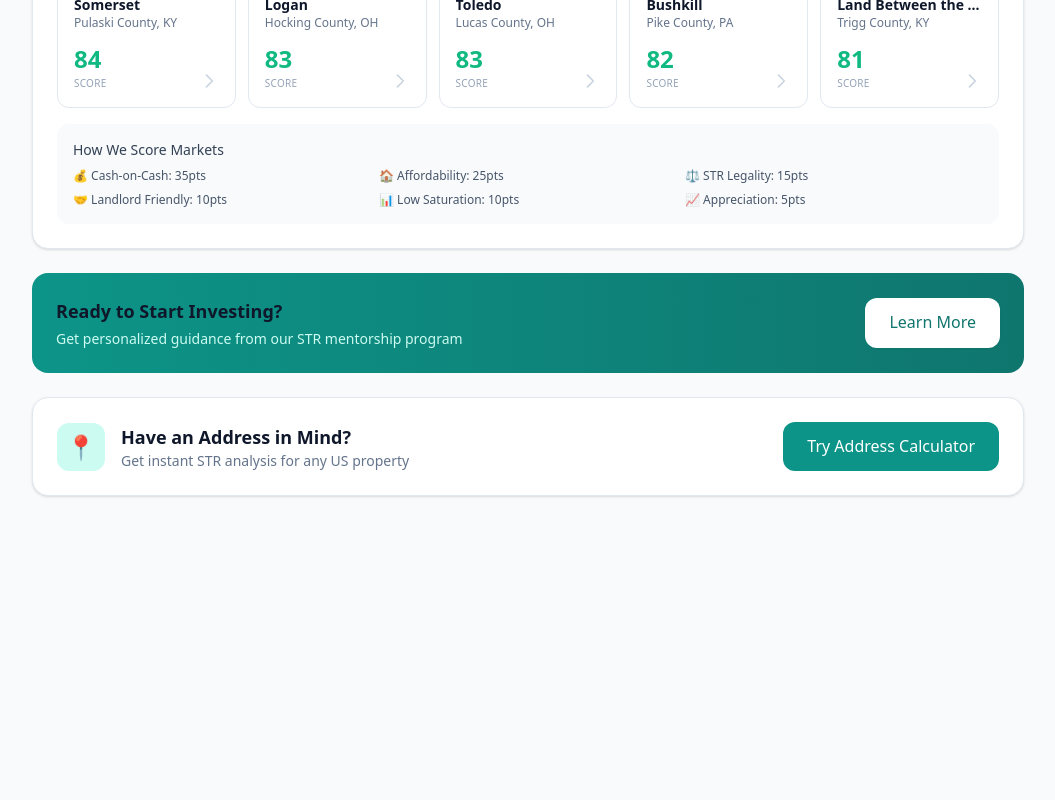
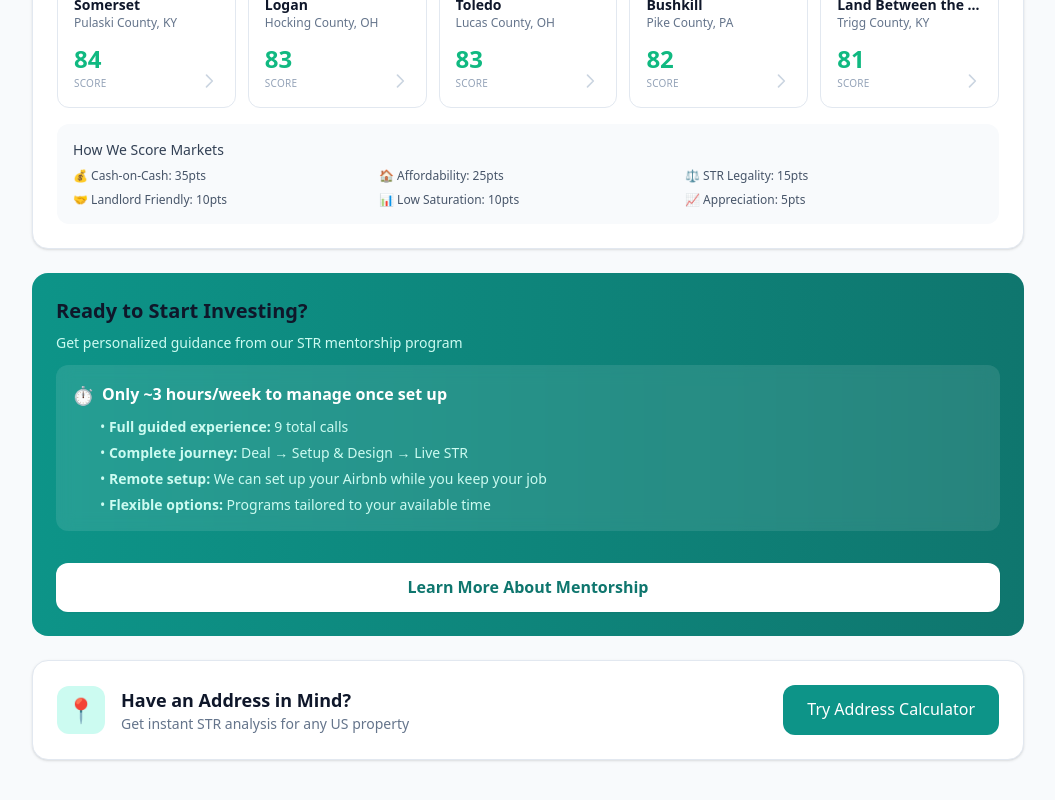
Before and after one commit to helloteeco/Edge, a Next.js app: page / in a window 1280 px wide. Shown: the part 1735-2535 px from the top of the page, without its empty margins (112-1167 px from the left). Before the commit the page ends 2335 px from the top, so only its background shows below. Built offline with nearby package versions, Linux system fonts and the light colour scheme.

Commit message:
Add expanded mentorship details to Ready to Start Investing section

```diff
--- a/src/app/page.tsx
+++ b/src/app/page.tsx
@@ -71,18 +71,32 @@ export default function HomePage() {
 
         {/* CTA Section */}
         <div className="mt-6 bg-gradient-to-r from-teal-600 to-teal-700 rounded-2xl p-6 text-white">
-          <div className="flex flex-col sm:flex-row items-center justify-between gap-4">
+          <div className="flex flex-col gap-4">
             <div>
-              <h3 className="text-lg font-semibold mb-1">Ready to Start Investing?</h3>
-              <p className="text-teal-100 text-sm">Get personalized guidance from our STR mentorship program</p>
+              <h3 className="text-xl font-semibold mb-2">Ready to Start Investing?</h3>
+              <p className="text-teal-100 text-sm mb-3">Get personalized guidance from our STR mentorship program</p>
+
+              {/* Expanded Mentorship Details */}
+              <div className="bg-white/10 backdrop-blur rounded-xl p-4 mb-4">
+                <div className="flex items-center gap-2 mb-2">
+                  <span className="text-lg">⏱️</span>
+                  <span className="font-semibold">Only ~3 hours/week to manage once set up</span>
+                </div>
+                <ul className="text-teal-100 text-sm space-y-1.5 ml-7">
+                  <li>• <strong>Full guided experience:</strong> 9 total calls</li>
+                  <li>• <strong>Complete journey:</strong> Deal → Setup & Design → Live STR</li>
+                  <li>• <strong>Remote setup:</strong> We can set up your Airbnb while you keep your job</li>
+                  <li>• <strong>Flexible options:</strong> Programs tailored to your available time</li>
+                </ul>
+              </div>
             </div>
             <Link
               href="https://teeco.co/fund-your-financial-freedom"
               target="_blank"
               rel="noopener noreferrer"
-              className="w-full sm:w-auto px-6 py-3 bg-white hover:bg-slate-100 text-teal-700 font-medium rounded-xl transition-colors shadow-sm text-center"
+              className="w-full sm:w-auto px-6 py-3 bg-white hover:bg-slate-100 text-teal-700 font-semibold rounded-xl transition-colors shadow-sm text-center"
             >
-              Learn More
+              Learn More About Mentorship
             </Link>
           </div>
         </div>
```
